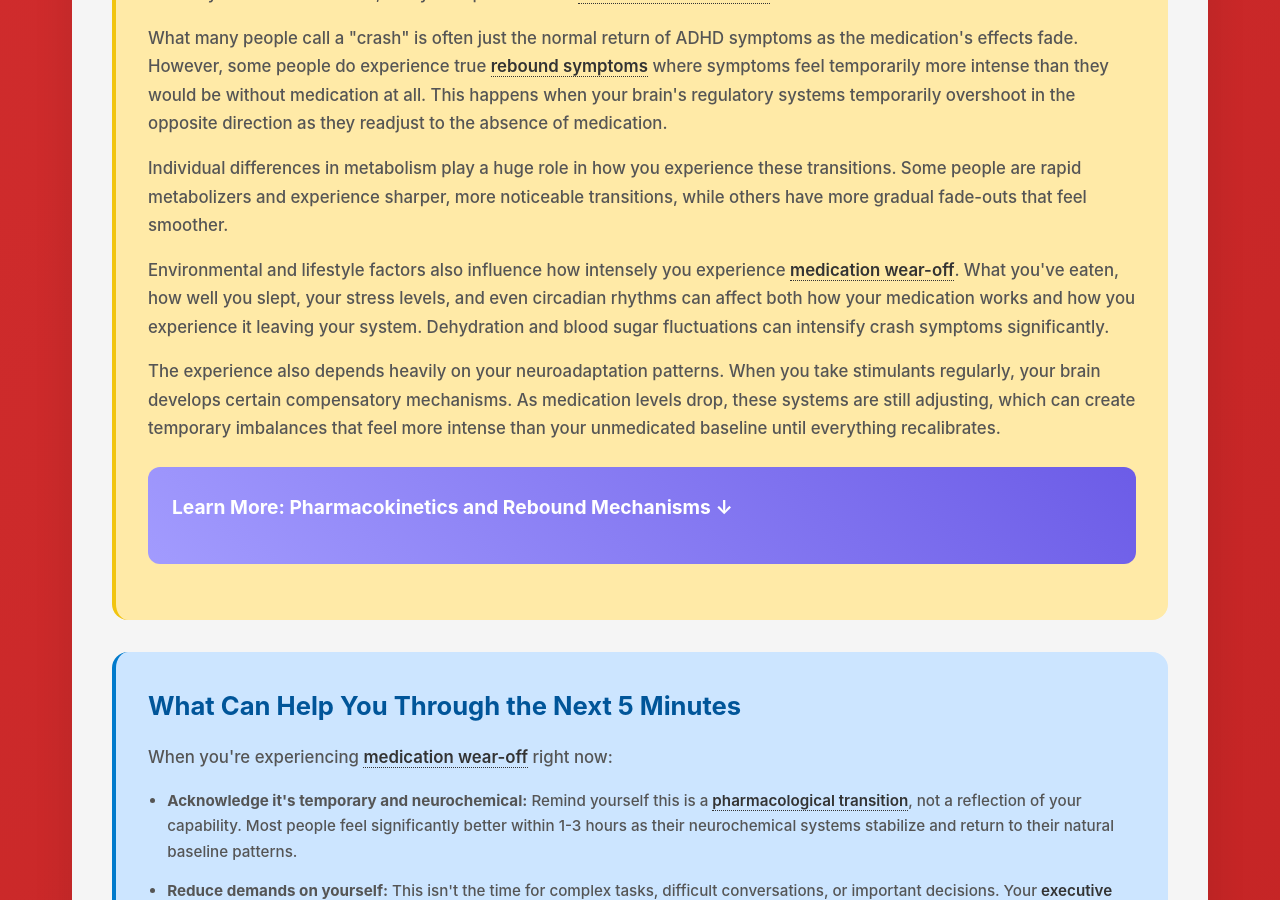
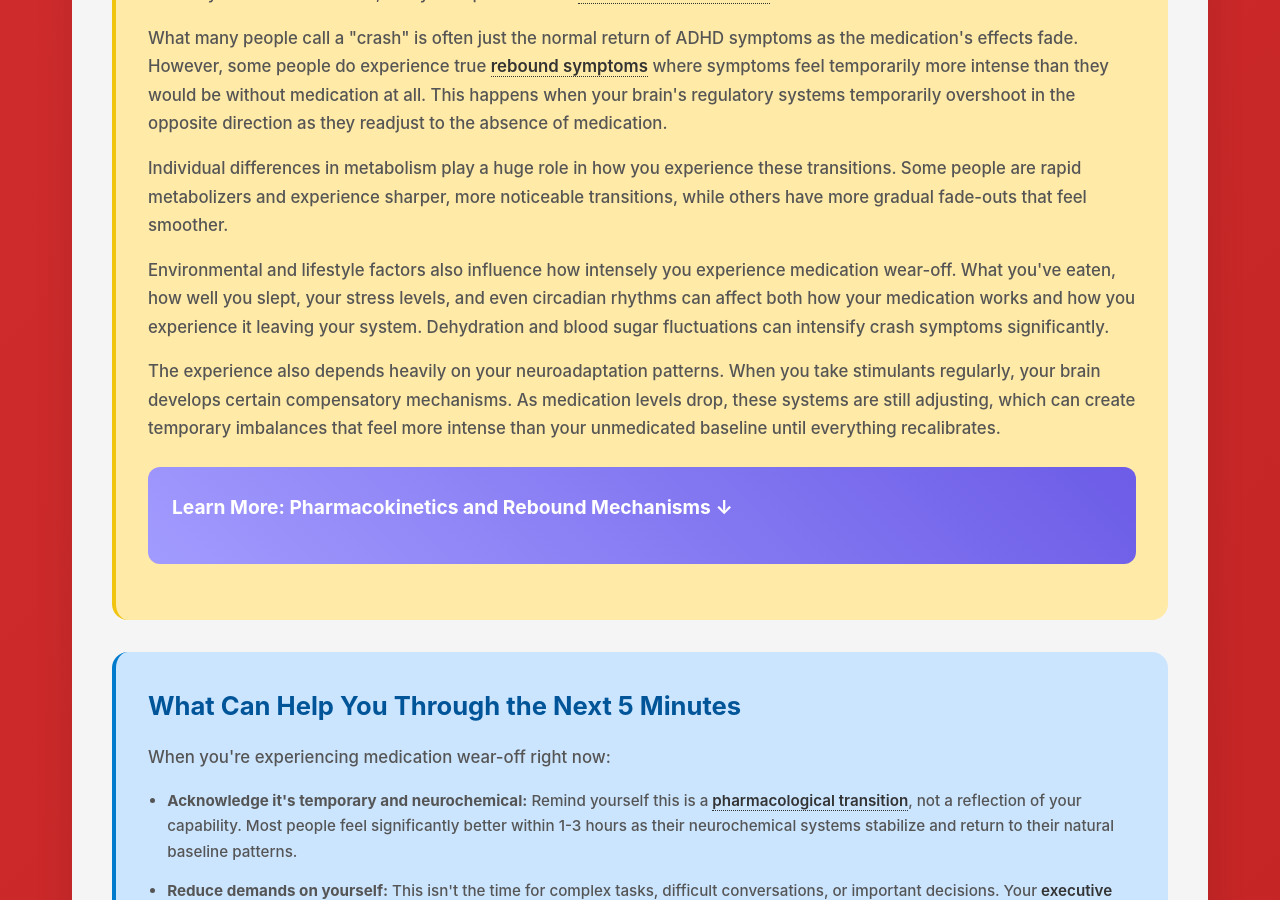
Before and after one commit to neurodivergent-survival-guide/neurodivergent-survival-guide, a Jekyll site: the page built from struggles/stimulant-crash-and-rebound.html, in a window 1280 px wide and 900 px high, scrolled down 1619 px. Built offline with Jekyll 4.4.1, drawn with Linux system fonts in a browser that asks for light colours; some of the changed text lies outside the part shown.

Commit message:
Update stimulant-crash-and-rebound.html

```diff
--- a/struggles/stimulant-crash-and-rebound.html
+++ b/struggles/stimulant-crash-and-rebound.html
@@ -23,7 +23,7 @@
 <div class="content-card">
     <div class="what-section">
         <h2 id="what-this-feels-like">What This Feels Like</h2>
-        <p><a class="jargon">Stimulant crash<span class="tooltip">A temporary period of increased fatigue, mood drop, or symptom return as ADHD medication wears off</span></a> typically feels like a predictable shift that happens at roughly the same time each day as your medication metabolizes out of your system. Many people notice their focus starting to scatter, tasks feeling suddenly harder, or a mild shift in mood or energy.</p>
+        <p><a class="jargon">Stimulant crash<span class="tooltip">A temporary period of increased fatigue, mood drop, or symptom return as ADHD medication wears off</span></a> typically feels like a predictable shift that happens at roughly the same time each day as your medication <a class="jargon">metabolizes<span class="tooltip">Gets broken down and eliminated from your body by natural processes</span></a> out of your system. Many people notice their focus starting to scatter, tasks feeling suddenly harder, or a mild shift in mood or energy.</p>
 
         <p>The cognitive shift often feels like someone gradually dimmed the lights in your brain. You might find yourself re-reading the same paragraph multiple times, losing track of conversations mid-sentence, or suddenly feeling like simple decisions require enormous effort. This typically happens 4-6 hours after your last dose, though timing varies with different medications and individual metabolism.</p>
 
@@ -44,7 +44,7 @@
 
         <p>Individual differences in metabolism play a huge role in how you experience these transitions. Some people are rapid metabolizers and experience sharper, more noticeable transitions, while others have more gradual fade-outs that feel smoother.</p>
 
-        <p>Environmental and lifestyle factors also influence how intensely you experience <a class="jargon">medication wear-off<span class="tooltip">The predictable time period when your ADHD medication effects are fading</span></a>. What you've eaten, how well you slept, your stress levels, and even circadian rhythms can affect both how your medication works and how you experience it leaving your system. Dehydration and blood sugar fluctuations can intensify crash symptoms significantly.</p>
+        <p>Environmental and lifestyle factors also influence how intensely you experience medication wear-off. What you've eaten, how well you slept, your stress levels, and even circadian rhythms can affect both how your medication works and how you experience it leaving your system. Dehydration and blood sugar fluctuations can intensify crash symptoms significantly.</p>
 
         <p>The experience also depends heavily on your neuroadaptation patterns. When you take stimulants regularly, your brain develops certain compensatory mechanisms. As medication levels drop, these systems are still adjusting, which can create temporary imbalances that feel more intense than your unmedicated baseline until everything recalibrates.</p>
 
@@ -62,7 +62,7 @@
 
     <div class="immediate-help">
         <h2 id="next-five-minutes">What Can Help You Through the Next 5 Minutes</h2>
-        <p>When you're experiencing <a class="jargon">medication wear-off<span class="tooltip">The predictable time period when your ADHD medication effects are fading</span></a> right now:</p>
+        <p>When you're experiencing medication wear-off right now:</p>
 
         <ul>
             <li><strong>Acknowledge it's temporary and neurochemical:</strong> Remind yourself this is a <a class="jargon">pharmacological transition<span class="tooltip">A predictable body process related to how medications work, not a personal failing</span></a>, not a reflection of your capability. Most people feel significantly better within 1-3 hours as their neurochemical systems stabilize and return to their natural baseline patterns.</li>
@@ -85,7 +85,7 @@
             <li><strong>Work systematically with your prescriber on timing optimization:</strong> Many people benefit from dose splitting, switching to <a class="jargon">extended-release formulations<span class="tooltip">Medications designed to release gradually over 8-12 hours for smoother effects</span></a>, or adding a small <a class="jargon">booster dose<span class="tooltip">A smaller afternoon dose to help bridge the gap between morning medication and evening</span></a> to smooth transitions. Document your crash patterns with specific times and symptoms to give your prescriber concrete optimization data.</li>
             <li><strong>Strategically plan your day around <a class="jargon">medication curves<span class="tooltip">The predictable pattern of when your medication is most and least effective</span></a>:</strong> Schedule demanding cognitive tasks, important meetings, and complex projects during peak effectiveness windows. Plan lighter activities, routine tasks, and social time during wear-off periods.</li>
             <li><strong>Develop comprehensive transition rituals:</strong> Create consistent, comforting routines for the time when your medication typically wears off. This might include specific snacks, a change of environment, particular music, or activities that provide structure and predictability during the neurochemical transition period. Many people find homework, creative work, or household tasks work better at specific times relative to their medication schedule.</li>
-            <li><strong>Optimize nutrition timing and composition:</strong> Eat adequate protein throughout the day, avoid letting blood sugar drop during <a class="jargon">medication wear-off<span class="tooltip">The predictable time period when your ADHD medication effects are fading</span></a> periods, and consider timing larger meals for when appetite returns. Blood sugar instability can significantly worsen mood and energy crashes during <a class="jargon">medication transitions<span class="tooltip">The periods when medication effects are wearing off or starting up</span></a>.</li>
+            <li><strong>Optimize nutrition timing and composition:</strong> Eat adequate protein throughout the day, avoid letting blood sugar drop during medication wear-off periods, and consider timing larger meals for when appetite returns. Blood sugar instability can significantly worsen mood and energy crashes during <a class="jargon">medication transitions<span class="tooltip">The periods when medication effects are wearing off or starting up</span></a>.</li>
             <li><strong>Communicate proactively with household members:</strong> Let family, roommates, or close friends know about your crash timing so they can adjust expectations, provide appropriate support, and understand that you may need extra patience or space during these times. This prevents misunderstandings and reduces social stress during vulnerable periods.</li>
         </ul>
 
```
